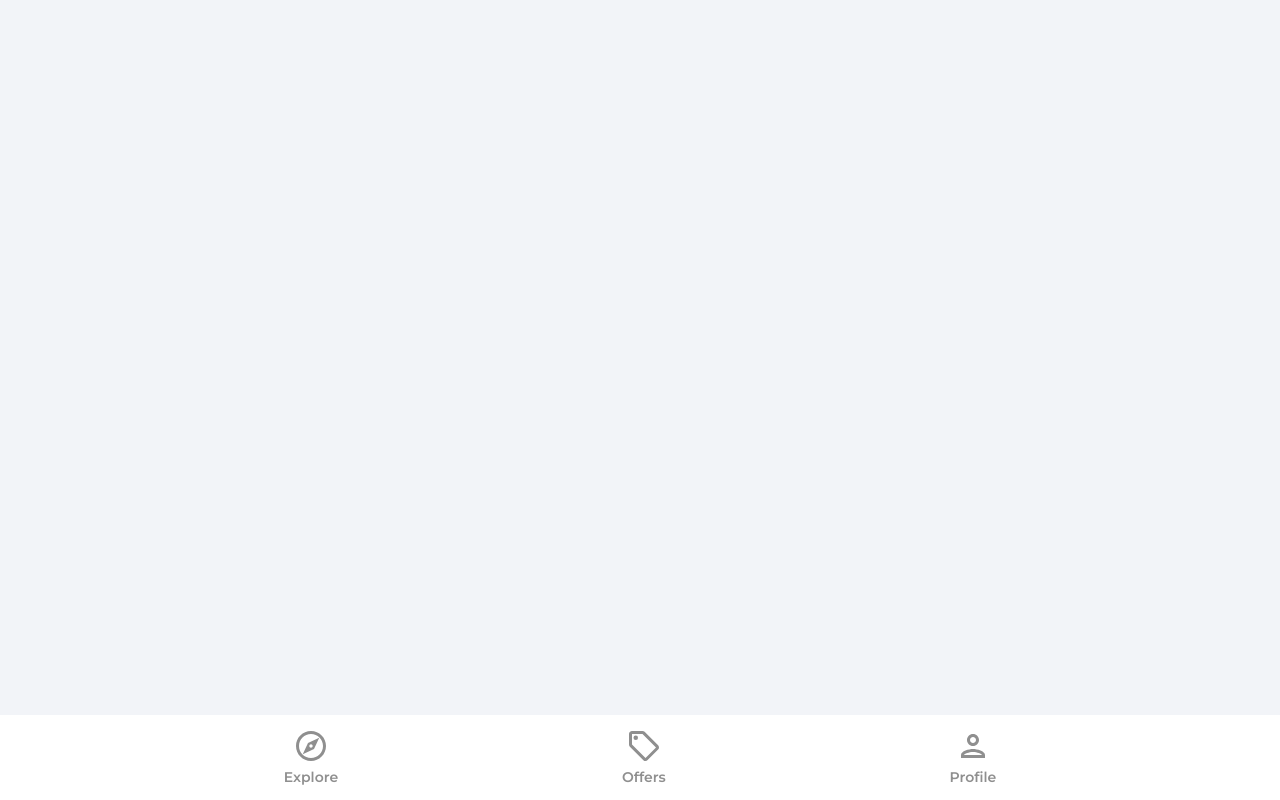
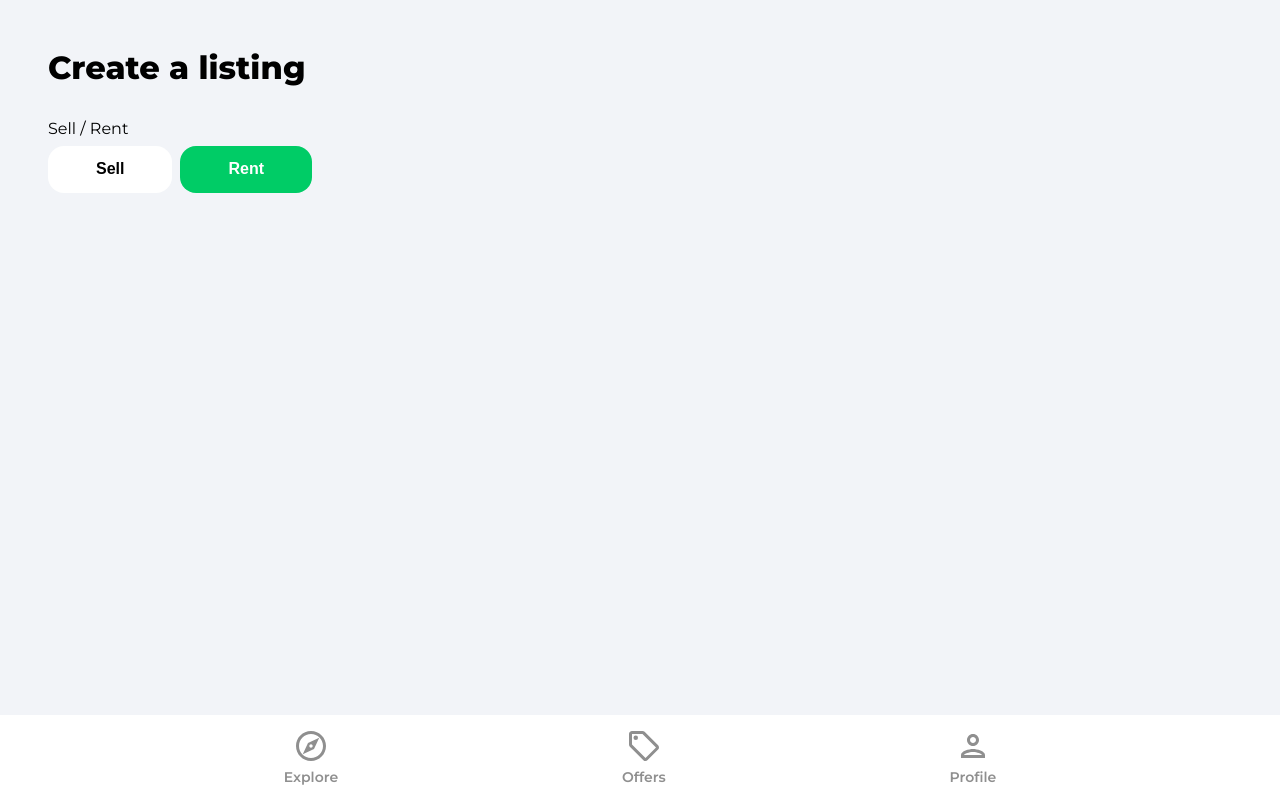
Before and after one commit to NicholasLoren/market-place, a React (Create React App) app: page /create-listing in a window 1280 px wide. Built offline with nearby package versions, Linux system fonts and the light colour scheme; no server answers; sample sign-in values are in the browser's storage.

Commit message:
Added a route for create a listing

```diff
--- a/src/App.js
+++ b/src/App.js
@@ -10,6 +10,7 @@ import SignIn from './pages/SignIn'
 import SignUp from './pages/SignUp'
 import Offers from './pages/Offers'
 import Category from './pages/Category'
+import CreateListing from './components/CreateListing'
 
 function App() {
   return (
@@ -25,6 +26,7 @@ function App() {
           <Route path="/sign-in" element={<SignIn />} />
           <Route path="/sign-up" element={<SignUp />} />
           <Route path="/forgot-password" element={<ForgotPassword />} />
+          <Route path="/create-listing" element={<CreateListing />} />
         </Routes>
         <NavBar />
       </Router>
--- /dev/null
+++ b/src/components/CreateListing.jsx
@@ -0,0 +1,107 @@
+import { useNavigate } from 'react-router-dom'
+import { useState, useEffect, useRef } from 'react'
+import { getAuth, onAuthStateChanged } from 'firebase/auth'
+import Spinner from '../components/Spinner.jsx'
+
+function CreateListing() {
+  //Initialize our state for the form
+
+  const [formData, setFormData] = useState({
+    name: '',
+    type: 'rent',
+    bathrooms: 1,
+    bedrooms: 1,
+    furnished: false,
+    parking: false,
+    latitude: 0,
+    longitude: 0,
+    images: {},
+    regularPrice: 0,
+    discountPrice: 0,
+    timestamp: '',
+    offer: false,
+    location: '',
+  })
+
+  const {
+    type,
+    name,
+    bedrooms,
+    bathrooms,
+    parking,
+    furnished,
+    location,
+    offer,
+    regularPrice,
+    discountPrice,
+    images,
+    latitude,
+    longitude,
+  } = formData
+
+  //initialize loading state
+  const [loading, setLoading] = useState(true)
+  const auth = getAuth()
+  const isMounted = useRef(true)
+  const navigate = useNavigate()
+  //check for signed in user on mount
+
+  useEffect(() => {
+    if (isMounted) {
+      onAuthStateChanged(auth, (user) => {
+        //if user is signed in
+        if (user) {
+          setFormData((prevState) => ({ ...prevState, userRef: user.uid }))
+          setLoading(false)
+        } else {
+          navigate('/sign-in')
+        }
+      })
+    }
+
+    return () => (isMounted.current = false)
+  }, [isMounted])
+
+  if (loading) return <Spinner />
+
+  const onSubmit = (e) => {
+    e.preventDefault()
+  }
+  const onMutate = () => {}
+  return (
+    <div className="profile">
+      <header>
+        <p className="pageHeader">Create a listing</p>
+      </header>
+      <main>
+        <form onSubmit={onSubmit}>
+          <label htmlFor="" className="formlabel">
+            Sell / Rent
+          </label>
+          <div className="formButtons">
+            <button
+              type="button"
+              id="type"
+              className={type == 'sale' ? 'formButtonActive' : 'formButton'}
+              onClick={onMutate}
+              value="sale"
+            >
+              Sell
+            </button>
+            <button
+              type="button"
+              id="type"
+              className={type == 'rent' ? 'formButtonActive' : 'formButton'}
+              onClick={onMutate}
+              value="rent"
+            >
+              Rent
+            </button>
+          </div>
+        </form>
+      </main>
+    </div>
+  )
+}
+
+export default CreateListing
--- a/src/pages/Category.jsx
+++ b/src/pages/Category.jsx
@@ -12,6 +12,7 @@ import {
 import { db } from '../firebase.config'
 import { toast } from 'react-toastify'
 import Spinner from '../components/Spinner'
+import ListingItem from './../components/ListingItem'
 
 function Category() {
   const params = useParams()
@@ -66,7 +67,11 @@ function Category() {
         <main>
           <div className="categoryListings">
             {listings.map((listing) => (
-              <h3 key={listing.id}>{listing.data.name}</h3>
+              <ListingItem
+                key={listing.id}
+                listing={listing.data}
+                id={listing.id}
+              />
             ))}
           </div>
         </main>
```
